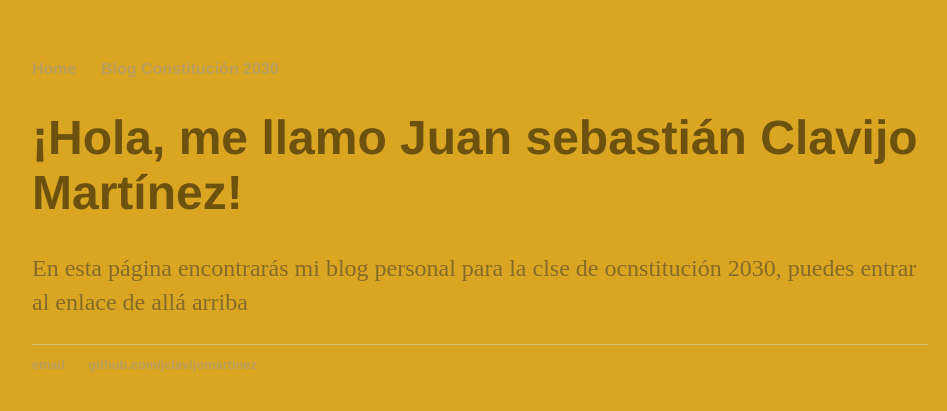
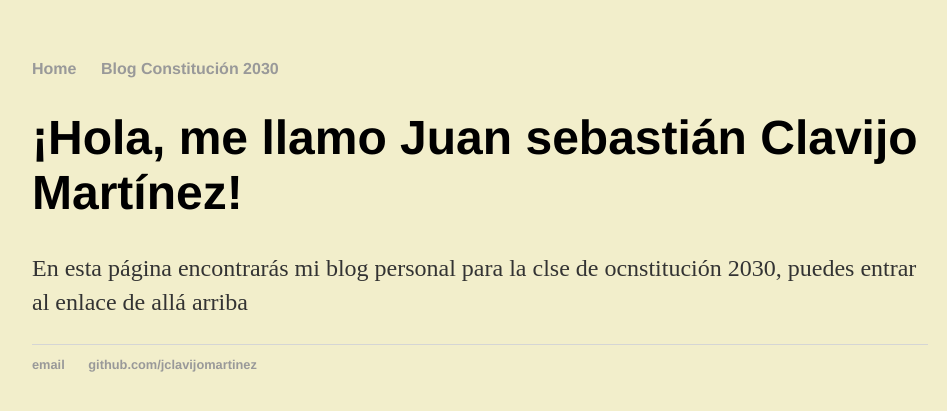
Before and after one commit to jclavijomartinez/jclavijomartinez.github.io, a Jekyll site: the page built from index.html, in a window 1280 px wide. Shown: the top 411 px of the page, without its empty margins (160-1107 px from the left). Built offline with Jekyll 4.4.1, drawn with Linux system fonts in a browser that asks for light colours.

Commit message:
Update main.css
configuro color que si me gusta

```diff
--- a/css/main.css
+++ b/css/main.css
@@ -1,8 +1,7 @@
 body {
     margin: 60px auto;
     width: 70%;
-    background-color: goldenrod;
-    opacity: 0.5;
+    background-color:#f2eecb;
 }
 nav ul, footer ul {
     font-family:'Helvetica', 'Arial', 'Sans-Serif';
```
